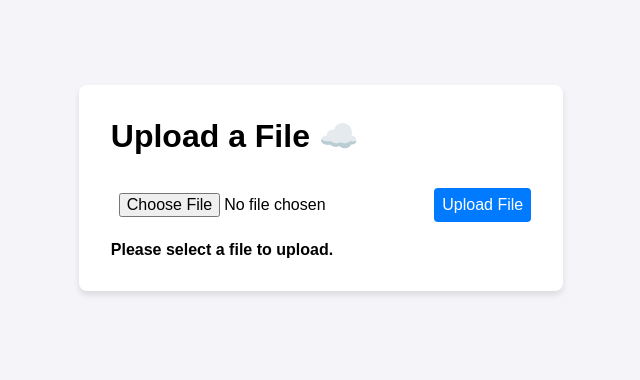
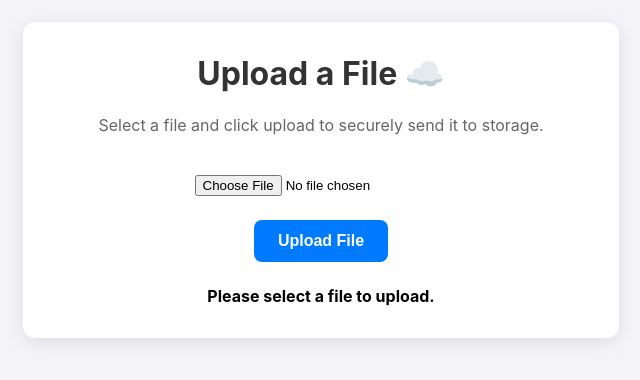
Before and after one commit to tafy2392/presigned-url-upload-artifact, a plain HTML site: page index.html in a window 1280 px wide. Shown: the part 220-600 px from the top of the page, without its empty margins (319-959 px from the left). Drawn offline with Linux system fonts and the light colour scheme.

Commit message:
Refactor

```diff
--- a/index.html
+++ b/index.html
@@ -3,23 +3,47 @@
 <head>
     <meta charset="UTF-8">
     <meta name="viewport" content="width=device-width, initial-scale=1.0">
-    <title>Pre-signed URL Upload</title>
+    <title>Secure File Upload</title>
+
+    <!--
+      CRITICAL: This script block provides the configuration for your main script.
+      It contains placeholders that will be replaced by the entrypoint.sh script
+      when the Docker container starts. Your script.js will fail without this.
+    -->
+    <script>
+      window.APP_CONFIG = {
+        BACKEND_API_URL: "__BACKEND_API_URL__",
+        API_KEY: "__API_KEY__"
+      };
+    </script>
+
     <style>
-        body { font-family: sans-serif; display: flex; justify-content: center; align-items: center; height: 100vh; background-color: #f4f4f9; }
-        .container { background: white; padding: 2rem; border-radius: 8px; box-shadow: 0 4px 6px rgba(0,0,0,0.1); }
-        h1 { margin-top: 0; }
-        input, button { font-size: 1rem; padding: 0.5rem; margin-top: 0.5rem; }
-        button { cursor: pointer; background-color: #007bff; color: white; border: none; border-radius: 4px; }
-        #status { margin-top: 1rem; font-weight: bold; }
+        body { font-family: -apple-system, BlinkMacSystemFont, "Segoe UI", Roboto, Helvetica, Arial, sans-serif, "Apple Color Emoji", "Segoe UI Emoji"; display: flex; justify-content: center; align-items: center; height: 100vh; background-color: #f4f4f9; margin: 0; }
+        .container { background: white; padding: 2rem 3rem; border-radius: 12px; box-shadow: 0 4px 20px rgba(0,0,0,0.1); text-align: center; max-width: 500px; width: 90%; }
+        h1 { margin-top: 0; color: #333; }
+        p { color: #666; }
+        input[type="file"] { margin-top: 1.5rem; }
+        button { font-size: 1rem; font-weight: 600; padding: 0.75rem 1.5rem; margin-top: 1.5rem; border-radius: 8px; border: none; cursor: pointer; background-color: #007bff; color: white; transition: background-color 0.2s ease; }
+        button:hover { background-color: #0056b3; }
+        #status { margin-top: 1.5rem; font-weight: bold; min-height: 1.2em; transition: color 0.3s ease; }
     </style>
 </head>
 <body>
     <div class="container">
         <h1>Upload a File ☁️</h1>
+        <p>Select a file and click upload to securely send it to storage.</p>
+
+        <!-- CRITICAL: The script uses these exact IDs to find the elements -->
         <input type="file" id="fileInput" />
+        <br>
         <button id="uploadButton">Upload File</button>
-        <div id="status">Please select a file to upload.</div>
+        <div id="status" id="status">Please select a file to upload.</div>
     </div>
-    <script src="index.js"></script>
+
+    <!--
+      Your main application script is loaded last, after the body content exists.
+      This ensures the elements it needs to find are already created.
+    -->
+    <script src="script.js"></script>
 </body>
 </html>
```
Also changed, not shown: script.js (renamed from index.js), 1 other file.
